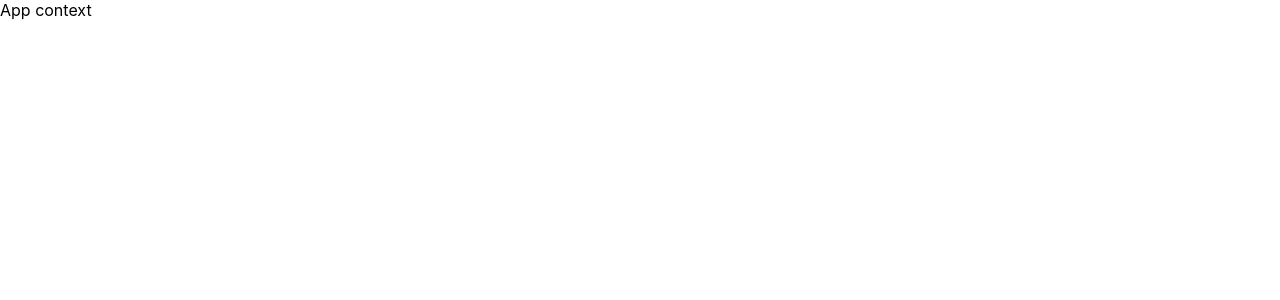
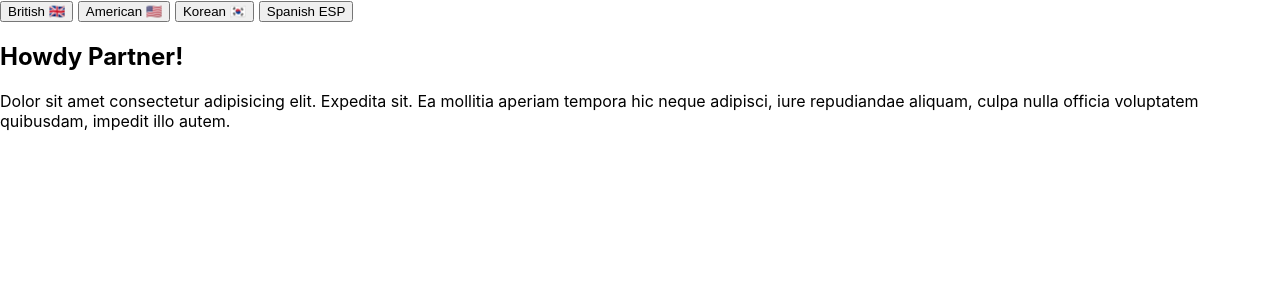
Before and after one commit to miguelr215/react-playground, a React (Create React App) app: page / in a window 1280 px wide. Shown: the top 300 px of the page. Built offline with nearby package versions, Linux system fonts and the light colour scheme.

Commit message:
added context

```diff
--- a/src/lang-context/AppLang.js
+++ b/src/lang-context/AppLang.js
@@ -1,11 +1,14 @@
 import React, { Component } from 'react';
+import Child from './Child';
+import LangControls from './LangControls';
 import './AppLang.css';
 
 export default class AppLang extends Component {
     render() {
       return (
         <div className='AppLang'>
-          App context
+            <LangControls />
+            <Child />
         </div>
       );
     }
--- /dev/null
+++ b/src/lang-context/Child.js
@@ -0,0 +1,10 @@
+import React from 'react'
+import GrandChild from './GrandChild'
+
+export default function Child() {
+  return (
+    <main role='main' className='Child'>
+      <GrandChild />
+    </main>
+  );
+}
--- /dev/null
+++ b/src/lang-context/GrandChild.js
@@ -0,0 +1,10 @@
+import React from 'react'
+import GreatGrandChild from './GreatGrandChild'
+
+export default function GrandChild() {
+  return (
+    <div className='GrandChild'>
+      <GreatGrandChild />
+    </div>
+  );
+}
--- /dev/null
+++ b/src/lang-context/GreatGrandChild.js
@@ -0,0 +1,19 @@
+import React, { Component } from 'react'
+import LanguageContext from './LanguageContext'
+import languageSpecificCopy from './languageSpecificCopy'
+
+class GreatGrandChild extends Component {
+    static contextType = LanguageContext;
+
+  render() {
+    const copy = languageSpecificCopy[this.context.lang] || {}
+    return (
+      <section>
+        <h2>{copy.title}</h2>
+        <p>{copy.body}</p>
+      </section>
+    )
+  }
+}
+
+export default GreatGrandChild
--- /dev/null
+++ b/src/lang-context/LangControls.js
@@ -0,0 +1,36 @@
+import React from 'react'
+import LanguageContext from './LanguageContext'
+
+export default function LangControls(props) {
+  return (
+      <LanguageContext.Consumer>
+          {/* { function renderProp() { */}
+          {(value) => {
+              console.log(value)
+              return(
+                <>
+                <button>
+                    British{' '}
+                    <span role='img' aria-label='en-GB'>🇬🇧</span>
+                </button>
+                {' '}
+                <button>
+                    American{' '}
+                    <span role='img' aria-label='en-US'>🇺🇸</span>
+                </button>
+                {' '}
+                <button>
+                    Korean{' '}
+                    <span role='img' aria-label='ko'>🇰🇷</span>
+                </button>
+                {' '}
+                <button>
+                    Spanish{' '}
+                    <span role='img' aria-label='spanish'>ESP</span>
+                </button>
+                </>
+            )
+        }}
+        </LanguageContext.Consumer>
+  );
+}
--- /dev/null
+++ b/src/lang-context/LanguageContext.js
@@ -0,0 +1,7 @@
+import React from 'react'
+
+const LanguageContext = React.createContext({
+    lang: window.navigator.language
+})
+
+export default LanguageContext
--- /dev/null
+++ b/src/lang-context/languageSpecificCopy.js
@@ -0,0 +1,21 @@
+const languageSpecificCopy = {
+    // put your language here if you want!
+    'en-GB': {
+      title: 'Good Morro Old Chap!',
+      body: 'Dolor sit amet consectetur adipisicing elit. Expedita sit. Ea mollitia aperiam tempora hic neque adipisci, iure repudiandae aliquam, culpa nulla officia voluptatem quibusdam, impedit illo autem.'
+    },
+    'en-US': {
+      title: 'Howdy Partner!',
+      body: 'Dolor sit amet consectetur adipisicing elit. Expedita sit. Ea mollitia aperiam tempora hic neque adipisci, iure repudiandae aliquam, culpa nulla officia voluptatem quibusdam, impedit illo autem.'
+    },
+    'ko': {
+      title: '폴더 목록',
+      body: '당근은 리베이트를 강화. 를 가졌어요. 여기에도시에 열립니다이 부드러움을 얻으려면, 권리 그 중 일부를 거부하는 일부 사람들에게 즐거움의 의무의 잘못은, 이전의 목적에 장애물이 없다.'
+    },
+    'spanish': {
+        title: 'Hola como estas',
+        body: 'oye como va... mi dice... oye como va'
+    }
+  }
+
+  export default languageSpecificCopy
```
